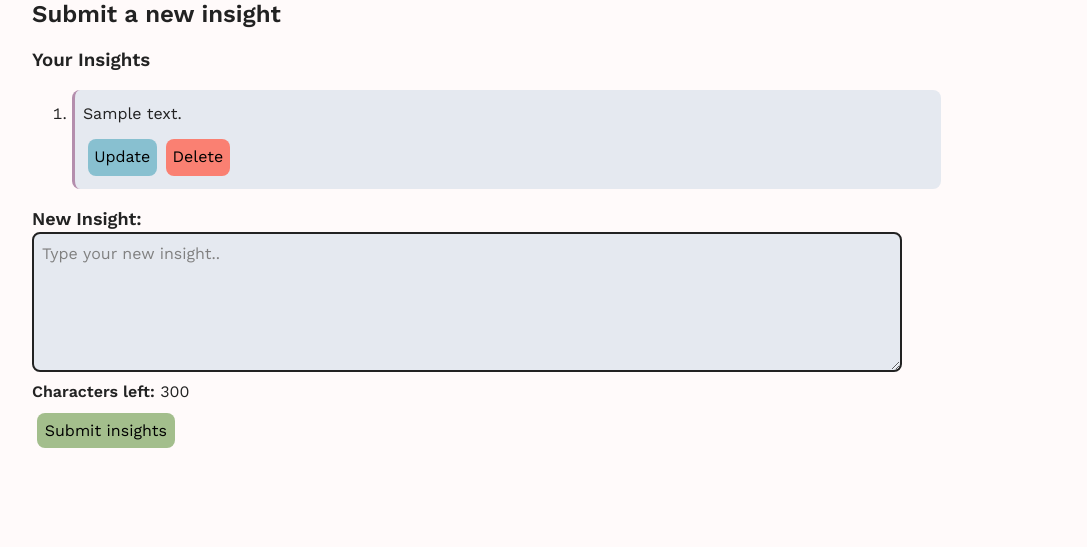
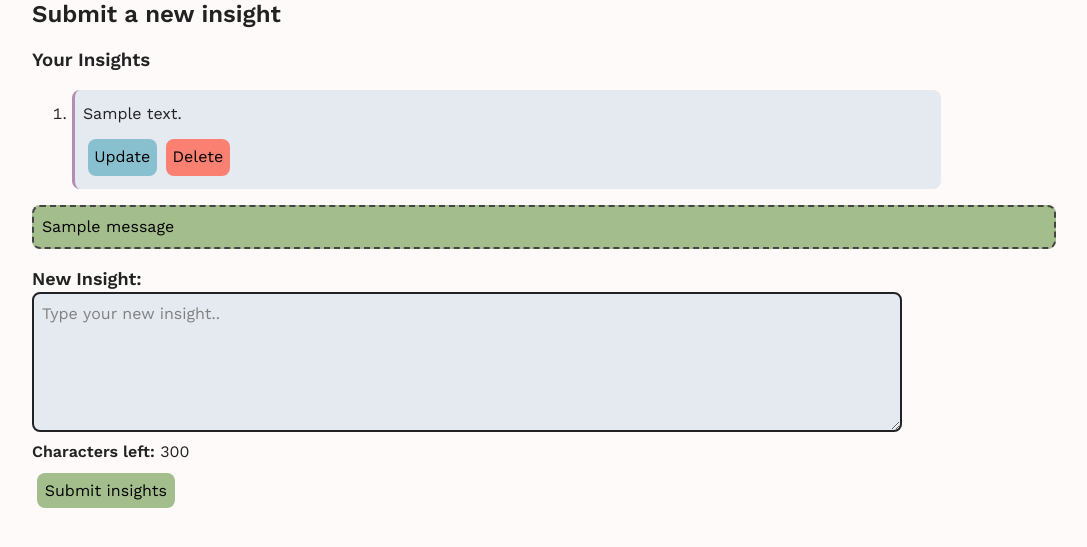
Before and after one commit to bkf2020/starlight, a Django app: page /problems/1/ in a window 1280 px wide. Shown: the part 206-753 px from the top of the page, without its empty margins (96-1183 px from the left). Run offline with Django 4.2, Linux system fonts and the light colour scheme; a user stored in the database is signed in; tables that the repository leaves empty hold one stand-in row (values such as "Sample post"); one stand-in notice (Sample message) is shown.

Commit message:
Only allow up to 10 hints/insights per problem per user, use invisible h3 as hash to bind to form, only scroll if no binding is present

```diff
--- a/problems/templates/problems/problem.html
+++ b/problems/templates/problems/problem.html
@@ -64,8 +64,16 @@
 				{% else %}
 					<p id="userHints">You currently don't have any hints.</p>
 				{% endif %}
+				<h3 id="hintFormLocation" style="margin: 0px 0px 0px 0px;"></h3>
 				<form method="POST">
 					{% csrf_token %}
+					{% if messages %}
+                        {% for message in messages %}
+                            <div class="alert alert-{{ message.tags }}">
+                            	{{ message }}
+                            </div>
+                        {% endfor %}
+                	{% endif %}
 					{{ hint_form }}
 					<p style="margin-top: 0.5em; margin-bottom: 0.3em;"><b>Characters left:</b> <span id="charactersLeft"></span></p>
 					<button type="submit" class="bg-green">Submit hints</button>
@@ -89,8 +97,16 @@
 				{% else %}
 					<p id="userInsights">You currently don't have any insights/observations.</p>
 				{% endif %}
+				<h3 id="insightFormLocation" style="margin: 0px 0px 0px 0px;"></h3>
 				<form method="POST">
 					{% csrf_token %}
+					{% if messages %}
+                        {% for message in messages %}
+                            <div class="alert alert-{{ message.tags }}">
+                            	{{ message }}
+                            </div>
+                        {% endfor %}
+                	{% endif %}
 					{{ insight_form }}
 					<p style="margin-top: 0.5em; margin-bottom: 0.3em;"><b>Characters left:</b> <span id="charactersLeft"></span></p>
 					<button type="submit" class="bg-green changeButton">Submit insights</button>
--- a/problems/views.py
+++ b/problems/views.py
@@ -2,6 +2,7 @@ from django.shortcuts import render, redirect
 from django.forms.models import model_to_dict
 from django.core import serializers
 from django.core.paginator import Paginator
+from django.contrib import messages
 from django.contrib.auth.mixins import LoginRequiredMixin, UserPassesTestMixin
 from django.http import JsonResponse, HttpResponseNotFound
 from django.views.generic.edit import UpdateView, DeleteView
@@ -24,8 +25,6 @@ def list(request):
         'full_path': request.get_full_path()
     }
     return render(request, 'problems/list.html', context)
-
-# TODO: redirect urls for all these views
 
 class HintUpdateView(LoginRequiredMixin, UserPassesTestMixin, UpdateView):
     model = Hint
@@ -69,9 +68,13 @@ def problem(request, index):
     hint_form = HintForm()
     insight_form = InsightForm()
     if request.method == 'POST':
-        # TODO: at most 10 hints/insights, prevent duplicate hints/insights (maybe regarding other users too)
         if 'hint' in request.POST:
             hint_form = HintForm(request.POST)
+            print(request.user.username)
+            print(Hint.objects.filter(username=request.user.username, problem_id=index).count())
+            if Hint.objects.filter(username=request.user.username, problem_id=index).count() == 10:
+                messages.error(request, 'You can only submit up to 10 hints!')
+                return redirect(f'/problems/{index}?type=hint#hintFormLocation')
             if hint_form.is_valid() and request.user.is_authenticated:
                 new_hint = Hint(
                     text=hint_form.cleaned_data.get('hint'),
@@ -79,9 +82,12 @@ def problem(request, index):
                     username=request.user.username
                 )
                 new_hint.save()
-                return redirect(f'/problems/{index}?type=hint#id_hint')
+                return redirect(f'/problems/{index}?type=hint#hintFormLocation')
         elif 'insight' in request.POST:
             insight_form = InsightForm(request.POST)
+            if Insight.objects.filter(username=request.user.username, problem_id=index).count() == 10:
+                messages.error(request, 'You can only submit up to 10 insights!')
+                return redirect(f'/problems/{index}?type=insight#insightFormLocation')
             if insight_form.is_valid() and request.user.is_authenticated:
                 new_insight = Insight(
                     text=insight_form.cleaned_data.get('insight'),
@@ -89,7 +95,7 @@ def problem(request, index):
                     username=request.user.username
                 )
                 new_insight.save()
-                return redirect(f'/problems/{index}?type=insight#id_insight')
+                return redirect(f'/problems/{index}?type=insight#insightFormLocation')
         else:
             return redirect(f'/problems/{index}')
 
--- a/static/js/saveScrollPosition.js
+++ b/static/js/saveScrollPosition.js
@@ -3,7 +3,9 @@ document.addEventListener("DOMContentLoaded", function(event) {
     if(scrollYPosition === null) {
         scrollYPosition = 0;
     }
-    window.scrollTo(0, scrollYPosition);
+    if(window.location.hash !== "#insightFormLocation" && window.location.hash !== "#hintFormLocation") {
+        window.scrollTo(0, scrollYPosition);
+    }
     document.addEventListener("scroll", function(event) {
         localStorage.setItem("scrollYPosition", window.pageYOffset);
     });
```
